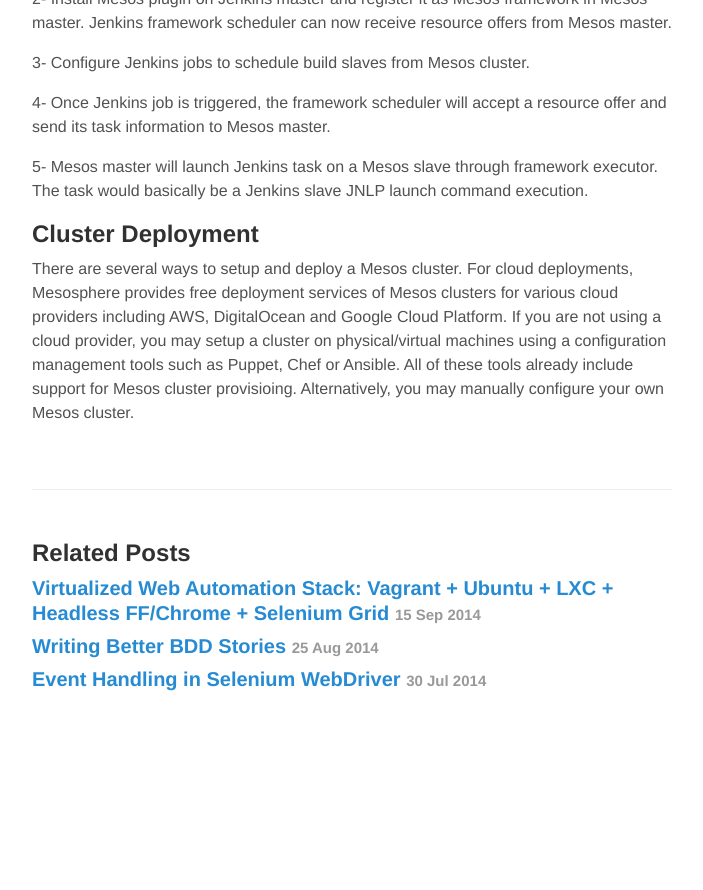
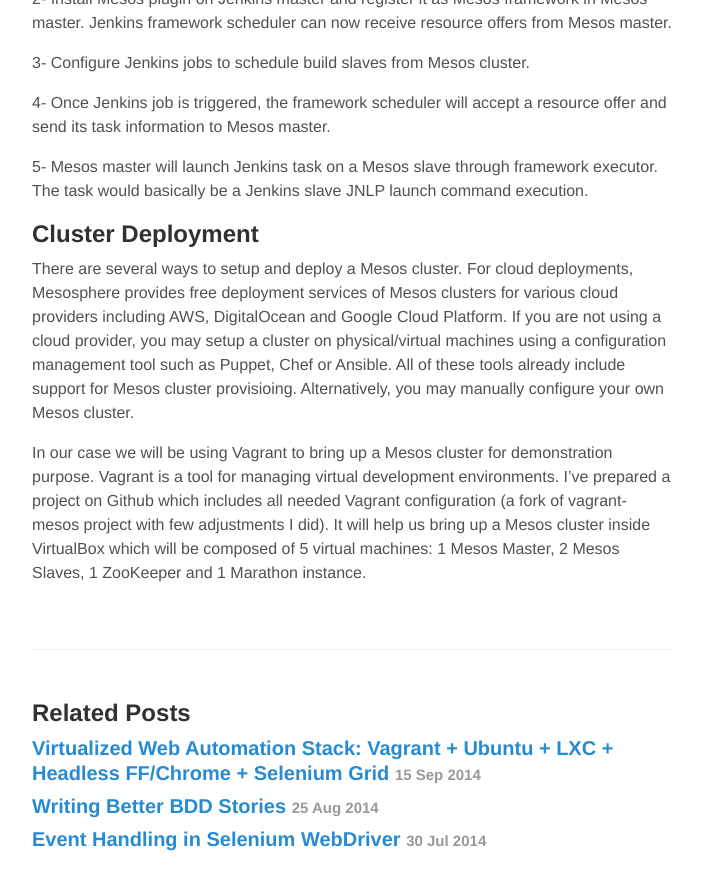
Before and after one commit to waseemh/waseemh.github.io_F, a Jekyll site: the page built from _posts/2015-03-15-cluster-wideci-system-mesos-jenkins.md, in a window 1280 px wide and 900 px high, scrolled down 1570 px. Shown: the top 890 px of the window, without its empty margins (288-991 px from the left). Built offline with Jekyll 4.4.1, drawn with Linux system fonts in a browser that asks for light colours; Markdown is read by kramdown in place of the engine named in the settings; before the commit the page ends 2310 px from its top, so only the background shows below that.

Commit message:
Update 2015-03-15-cluster-wideci-system-mesos-jenkins.md

```diff
--- a/_posts/2015-03-15-cluster-wideci-system-mesos-jenkins.md
+++ b/_posts/2015-03-15-cluster-wideci-system-mesos-jenkins.md
@@ -41,4 +41,6 @@
 ## Cluster Deployment
 
 There are several ways to setup and deploy a Mesos cluster. For cloud deployments, Mesosphere provides free deployment services of Mesos clusters for various cloud providers including AWS, DigitalOcean and Google Cloud Platform.
-If you are not using a cloud provider, you may setup a cluster on physical/virtual machines using a configuration management tools such as Puppet, Chef or Ansible. All of these tools already include support for Mesos cluster provisioing. Alternatively, you may manually configure your own Mesos cluster.
+If you are not using a cloud provider, you may setup a cluster on physical/virtual machines using a configuration management tool such as Puppet, Chef or Ansible. All of these tools already include support for Mesos cluster provisioing. Alternatively, you may manually configure your own Mesos cluster.
+
+In our case we will be using Vagrant to bring up a Mesos cluster for demonstration purpose. Vagrant is a tool for managing virtual development environments. I've prepared a project on Github which includes all needed Vagrant configuration (a fork of vagrant-mesos project with few adjustments I did). It will help us bring up a Mesos cluster inside VirtualBox which will be composed of 5 virtual machines: 1 Mesos Master, 2 Mesos Slaves, 1 ZooKeeper and 1 Marathon instance.
```
